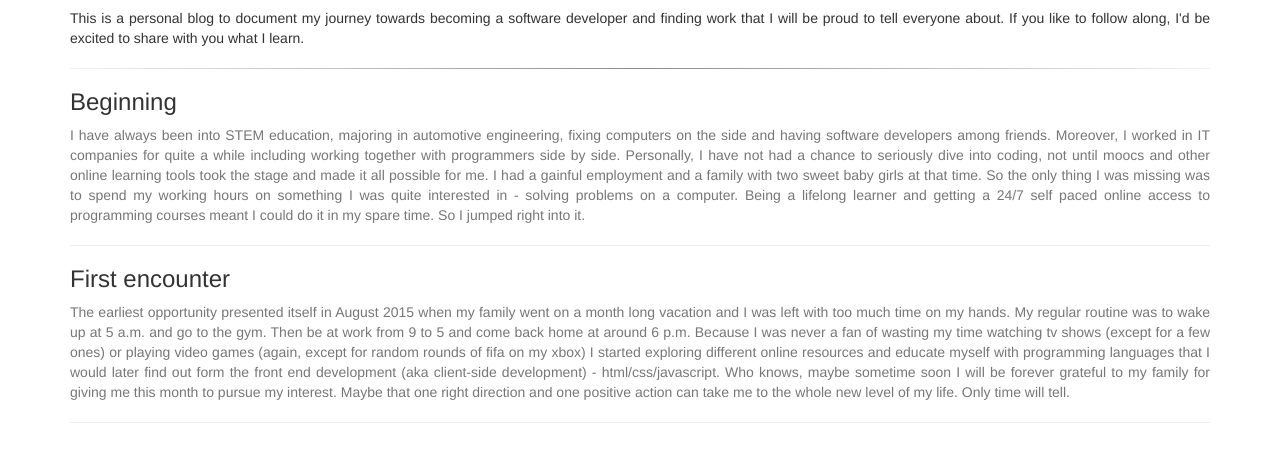
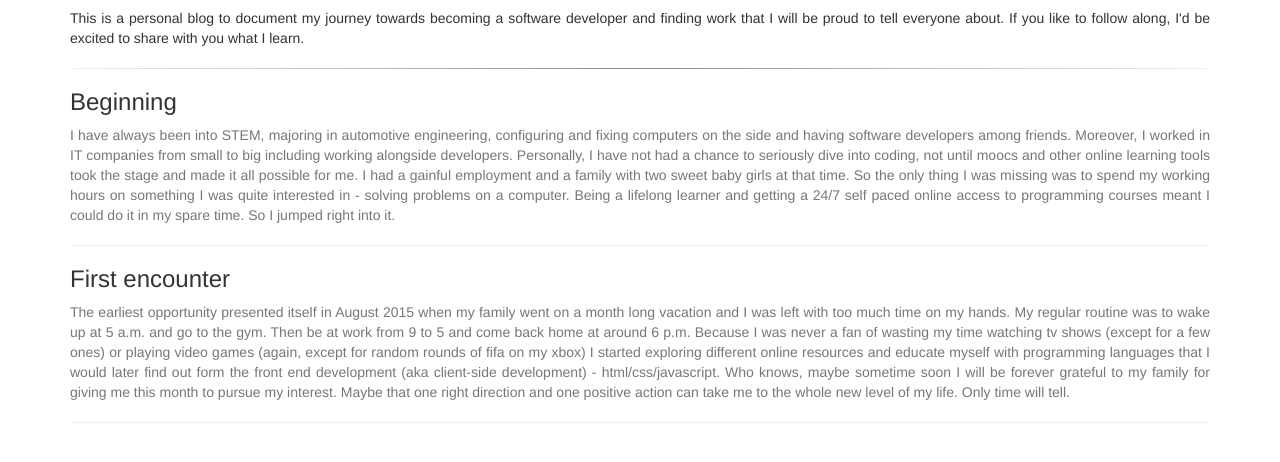
Before and after one commit to alisheryuldashev/alisheryuldashev.github.io, a plain HTML site: page index.html in a window 1280 px wide. Shown: the part 82-544 px from the top of the page. Drawn offline with nearby package versions, Linux system fonts and the light colour scheme.

Commit message:
update posts

```diff
--- a/index.html
+++ b/index.html
@@ -46,7 +46,7 @@ hr.style1
 <p>This is a personal blog to document my journey towards becoming a software developer and finding work that I will be proud to tell everyone about. If you like to follow along, I'd be excited to share with you what I learn.</p><hr class="style1">
 <h3>Beginning</h3>
 <p><span class="text-muted">
-	I have always been into STEM education, majoring in automotive engineering, fixing computers on the side and having software developers among friends. Moreover, I worked in IT companies for quite a while including working together with programmers side by side. Personally, I have not had a chance to seriously dive into coding, not until moocs and other online learning tools took the stage and made it all possible for me. I had a gainful employment and a family with two sweet baby girls at that time. So the only thing I was missing was to spend my working hours on something I was quite interested in - solving problems on a computer. Being a lifelong learner and getting a 24/7 self paced online access to programming courses meant I could do it in my spare time. So I jumped right into it.
+	I have always been into STEM, majoring in automotive engineering, configuring and fixing computers on the side and having software developers among friends. Moreover, I worked in IT companies from small to big including working alongside  developers. Personally, I have not had a chance to seriously dive into coding, not until moocs and other online learning tools took the stage and made it all possible for me. I had a gainful employment and a family with two sweet baby girls at that time. So the only thing I was missing was to spend my working hours on something I was quite interested in - solving problems on a computer. Being a lifelong learner and getting a 24/7 self paced online access to programming courses meant I could do it in my spare time. So I jumped right into it.
 </span></p><hr>
 <h3>First encounter</h3>
 <p><span class="text-muted">
```
